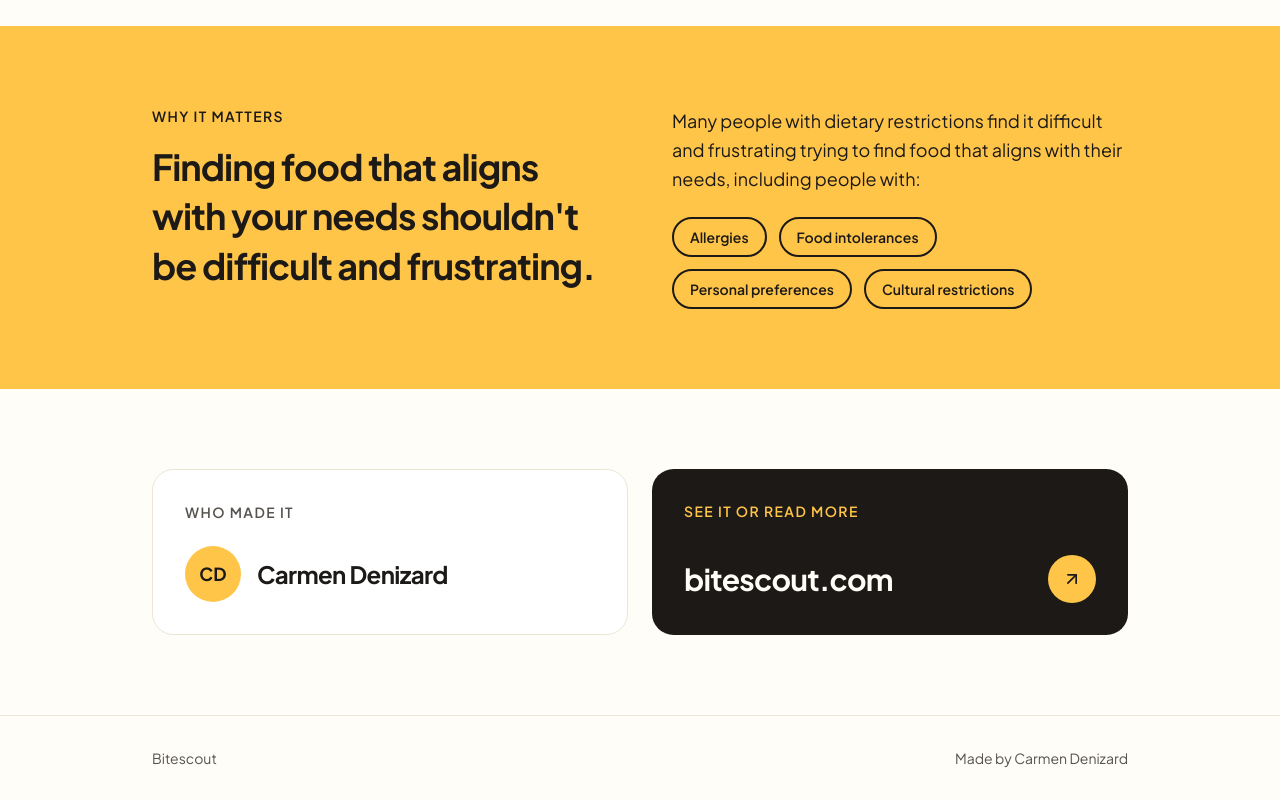
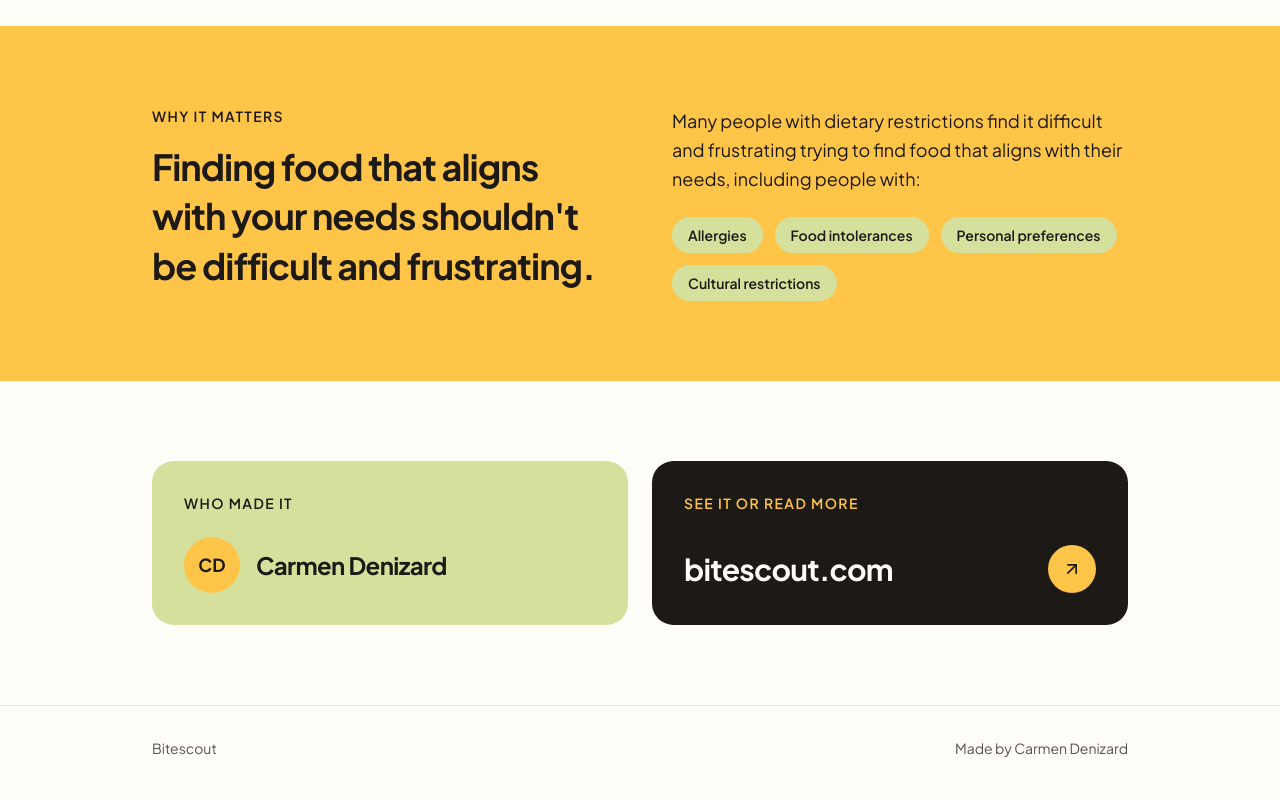
Before and after one commit to carmen-denizard/bitescout-first-prototype-ef, a Next.js app: page / in a window 1280 px wide. Shown: the part 734-1534 px from the top of the page. Built offline with nearby package versions, Linux system fonts and the light colour scheme.

Commit message:
feat: update color palette and component styles
V0-Chat-Id: sHk6Pn7xeHx

```diff
--- a/app/globals.css
+++ b/app/globals.css
@@ -56,11 +56,11 @@
   --popover-foreground: #1c1917;
   --primary: #ffc549;
   --primary-foreground: #1c1917;
-  --secondary: #fff4d6;
+  --secondary: #d4e09b;
   --secondary-foreground: #1c1917;
   --muted: #f5f1e8;
   --muted-foreground: #57534e;
-  --accent: #fff4d6;
+  --accent: #d4e09b;
   --accent-foreground: #1c1917;
   --destructive: oklch(0.577 0.245 27.325);
   --border: #ece6d6;
@@ -69,14 +69,14 @@
   --chart-1: #ffc549;
   --chart-2: #57534e;
   --chart-3: #1c1917;
-  --chart-4: #fff4d6;
+  --chart-4: #d4e09b;
   --chart-5: #ece6d6;
   --radius: 0.75rem;
   --sidebar: #fffdf7;
   --sidebar-foreground: #1c1917;
   --sidebar-primary: #ffc549;
   --sidebar-primary-foreground: #1c1917;
-  --sidebar-accent: #fff4d6;
+  --sidebar-accent: #d4e09b;
   --sidebar-accent-foreground: #1c1917;
   --sidebar-border: #ece6d6;
   --sidebar-ring: #ffc549;
--- a/components/maker-and-link.tsx
+++ b/components/maker-and-link.tsx
@@ -4,8 +4,8 @@ export function MakerAndLink() {
   return (
     <section id="maker" className="mx-auto max-w-5xl px-6 py-20">
       <div className="grid gap-6 md:grid-cols-2">
-        <div className="rounded-2xl border border-border bg-card p-8">
-          <h2 className="text-sm font-semibold uppercase tracking-widest text-muted-foreground">Who made it</h2>
+        <div className="rounded-2xl bg-secondary p-8 text-secondary-foreground">
+          <h2 className="text-sm font-semibold uppercase tracking-widest">Who made it</h2>
           <div className="mt-6 flex items-center gap-4">
             <span
               className="flex size-14 items-center justify-center rounded-full bg-primary text-lg font-bold text-primary-foreground"
--- a/components/why-it-matters.tsx
+++ b/components/why-it-matters.tsx
@@ -19,7 +19,7 @@ export function WhyItMatters() {
             {restrictions.map((item) => (
               <li
                 key={item}
-                className="rounded-full border-2 border-primary-foreground px-4 py-2 text-sm font-semibold"
+                className="rounded-full bg-secondary px-4 py-2 text-sm font-semibold text-secondary-foreground"
               >
                 {item}
               </li>
```
